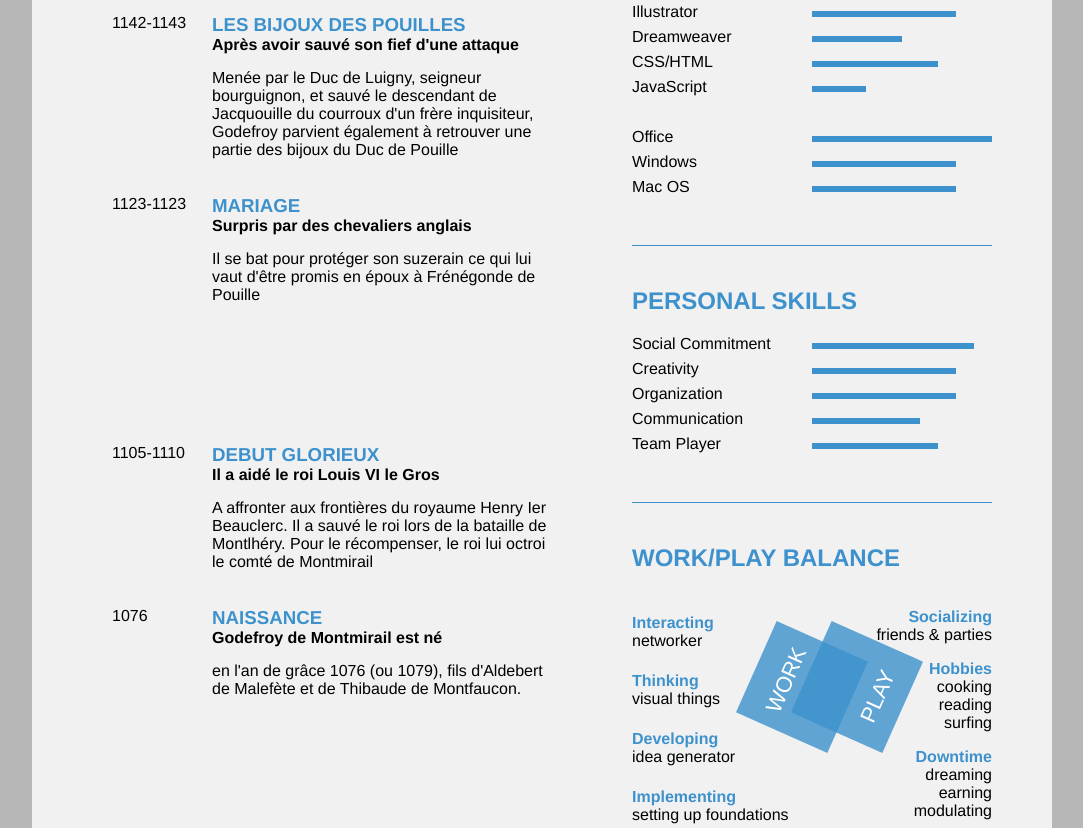
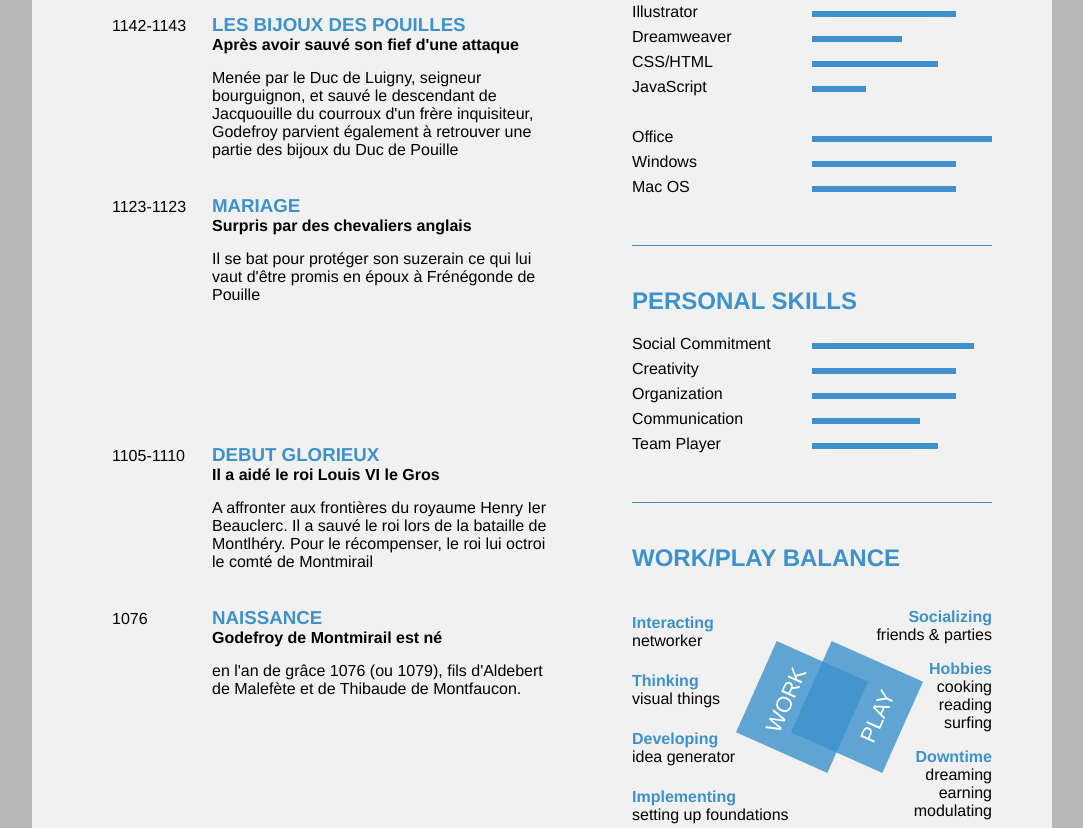
Before and after one commit to adesombergh/tables, a plain HTML site: page index.html in a window 1280 px wide. Shown: the part 803-1631 px from the top of the page, without its empty margins (106-1189 px from the left). Drawn offline with Linux system fonts and the light colour scheme.

Commit message:
Derniers détails

```diff
--- a/index.html
+++ b/index.html
@@ -81,6 +81,9 @@
 				color: #fff;
 				font-size: 22px;
 				position: relative;
+			}
+			.date {
+				padding-top: 3px;
 			}
 		</style>
 	</head>
@@ -180,7 +183,7 @@
 								</tr>
 								<tr>
 									<td></td>
-									<td><p>1105-1110</p></td>
+									<td><p class="date">1105-1110</p></td>
 									<td>
 										<h3>DEBUT GLORIEUX</h3>
 										<p><strong>Il a aidé le roi Louis VI le Gros</strong></p>
@@ -193,7 +196,7 @@
 								</tr>
 								<tr>
 									<td></td>
-									<td><p>1076</p></td>
+									<td><p class="date">1076</p></td>
 									<td>
 										<h3>NAISSANCE</h3>
 										<p><strong>Godefroy de Montmirail est né</strong></p>
@@ -368,7 +371,7 @@
 								<tr>
 									<td id="workplayleft">
 										<div style="position: relative;">
-											<div class="carrePenche" style="right:-40px; top:45px;">
+											<div class="carrePenche" style="right:-40px; top:65px;">
 												<span style="top: 20px;">WORK</span>
 											</div>
 										</div>
@@ -383,7 +386,7 @@
 									</td>
 									<td id="workplayright">
 										<div style="position: relative;">
-											<div class="carrePenche" style="left:-5px; top:45px;">
+											<div class="carrePenche" style="left:-5px; top:65px;">
 												<span style="top: 60px;">PLAY</span>
 											</div>
 										</div>
```
